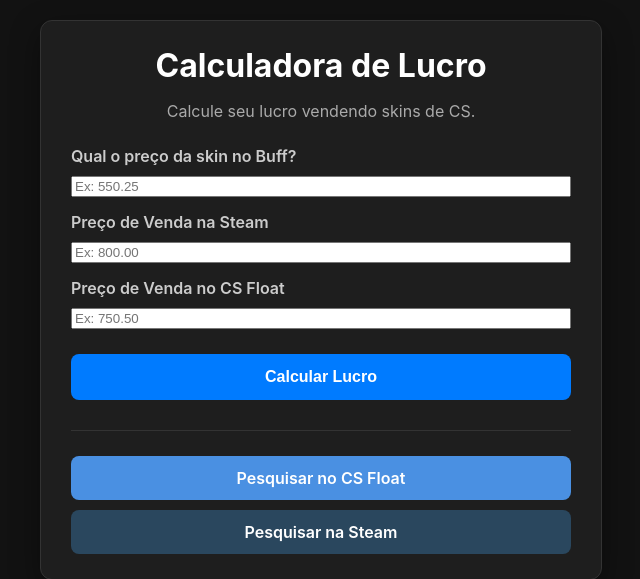
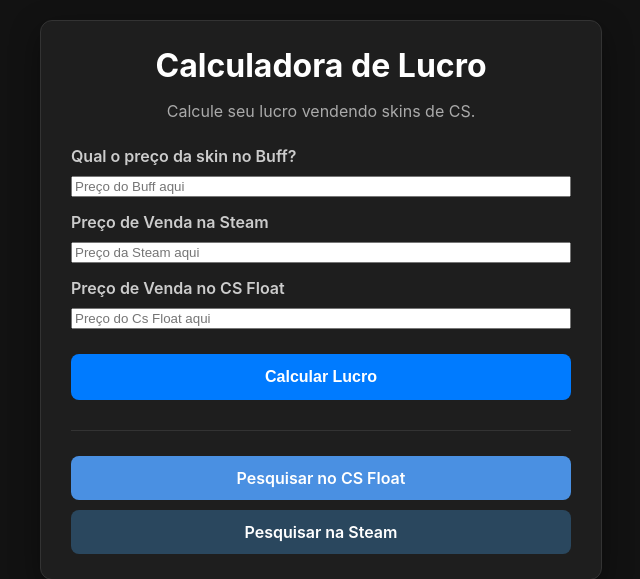
Before and after one commit to LucasBartista123/Cacular-Preco-Skins, a Flask app: page / in a window 1280 px wide. Shown: the top 579 px of the page, without its empty margins (319-959 px from the left). Run offline with Flask 3, Linux system fonts and the light colour scheme.

Commit message:
Update index.html

```diff
--- a/templates/index.html
+++ b/templates/index.html
@@ -4,7 +4,6 @@
     <meta charset="UTF-8">
     <meta name="viewport" content="width=device-width, initial-scale=1.0">
     <title>Calculadora de Lucro CS</title>
-    <!-- O Flask vai procurar este arquivo na pasta 'static' -->
     <link rel="stylesheet" href="{{ url_for('static', filename='style.css') }}">
 </head>
 <body>
@@ -15,25 +14,24 @@
 
         <form method="POST">
             <label for="custo_buff">Qual o preço da skin no Buff?</label>
-            <input type.text inputmode="decimal" id="custo_buff" name="custo_buff" placeholder="Ex: 550.25" required>
+            <input type="number" step="0.01" id="custo_buff" name="custo_buff" placeholder="Preço do Buff aqui" required>
 
             <label for="preco_steam">Preço de Venda na Steam </label>
-            <input type.text inputmode="decimal" id="preco_steam" name="preco_steam" placeholder="Ex: 800.00" required>
+            <input type="number" step="0.01" id="preco_steam" name="preco_steam" placeholder="Preço da Steam aqui" required>
 
             <label for="preco_csfloat">Preço de Venda no CS Float</label>
-            <input type.text inputmode="decimal" id="preco_csfloat" name="preco_csfloat" placeholder="Ex: 750.50" required>
+            <input type="number" step="0.01" id="preco_csfloat" name="preco_csfloat" placeholder="Preço do Cs Float aqui" required>
 
             <button type="submit">Calcular Lucro</button>
         </form>
 
-        <!-- Esta seção só aparece se o cálculo der certo -->
         {% if lucro_steam is defined %}
             <div class="results">
                 <h2>Resultados:</h2>
 
                 <div class="result-item">
                     <h3>Lucro na Steam</h3>
-                    <p>(Taxa de 15% + Custo Buff)</p>
+                    <p>(Considerando taxa de 15%)</p>
                     <span class="{{ 'profit' if lucro_steam > 0 else 'loss' }}">
                         R$ {{ "%.2f"|format(lucro_steam) }}
                     </span>
@@ -41,7 +39,7 @@
 
                 <div class="result-item">
                     <h3>Lucro no CS Float</h3>
-                    <p>(Taxa de 2% + Custo Buff)</p>
+                    <p>(Considerando taxa de 2%)</p>
                     <span class="{{ 'profit' if lucro_csfloat > 0 else 'loss' }}">
                         R$ {{ "%.2f"|format(lucro_csfloat) }}
                     </span>
@@ -49,14 +47,13 @@
             </div>
         {% endif %}
 
-        <!-- Esta seção só aparece se der erro -->
         {% if erro %}
             <div class="error">
                 <p>{{ erro }}</p>
             </div>
         {% endif %}
 
-        <!-- Links externos -->
+        <!-- BOTÕES DE BUSCA -->
         <div class="market-buttons">
             <a href="https://csfloat.com/search" target="_blank" class="market-btn csfloat-btn">
                 Pesquisar no CS Float
```
